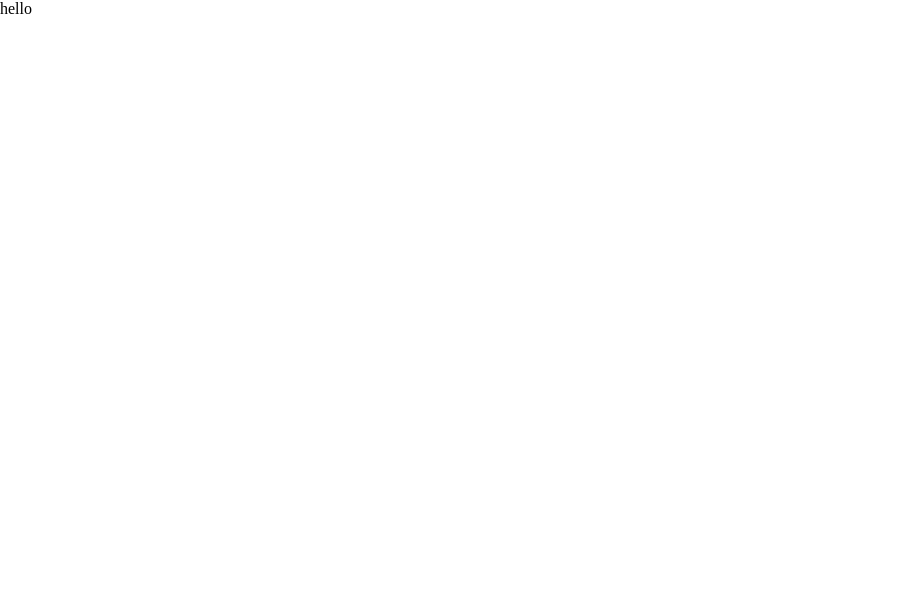
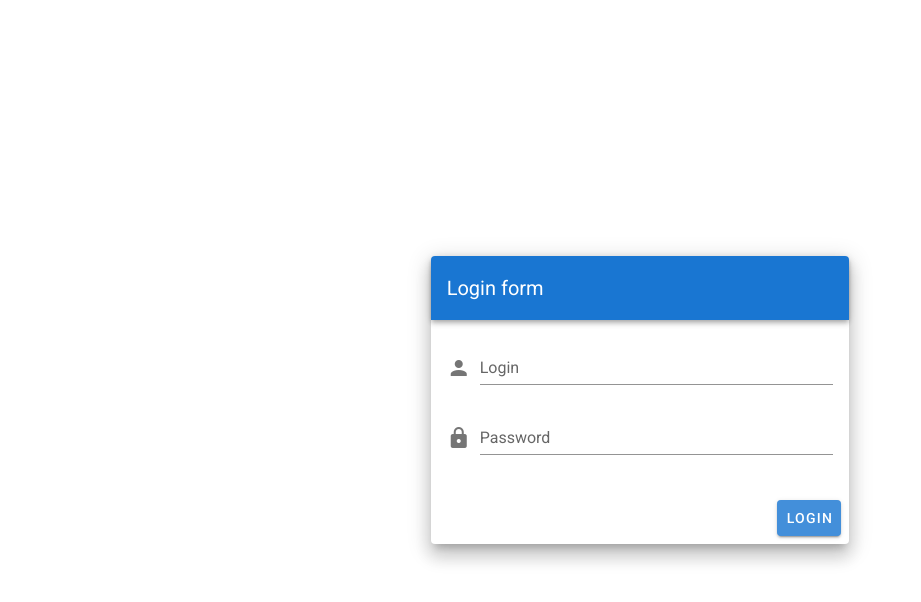
Before and after one commit to peksinsara/gloCOM-clone, a Vue app: page / in a window 1280 px wide. Shown: the top 602 px of the page, without its empty margins (0-921 px from the left). Built offline with nearby package versions, Linux system fonts and the light colour scheme.

Commit message:
login UI implemented

```diff
--- /dev/null
+++ b/src/components/LogIn.vue
@@ -0,0 +1,49 @@
+<template>
+  <v-app id="inspire">
+    <v-main>
+      <v-container fluid fill-height>
+        <v-layout align-center justify-center>
+          <v-flex xs12 sm8 md4>
+            <v-card class="elevation-12">
+              <v-toolbar dark color="primary">
+                <v-toolbar-title>Login form</v-toolbar-title>
+              </v-toolbar>
+              <v-card-text>
+                <v-form>
+                  <v-text-field
+                    prepend-icon="mdi-account"
+                    name="login"
+                    label="Login"
+                    type="text"
+                  ></v-text-field>
+                  <v-text-field
+                    prepend-icon="mdi-lock"
+                    id="password"
+                    name="password"
+                    label="Password"
+                    type="password"
+                  ></v-text-field>
+                </v-form>
+              </v-card-text>
+              <v-card-actions>
+                <v-spacer></v-spacer>
+                <v-btn color="primary" to="/">Login</v-btn>
+              </v-card-actions>
+            </v-card>
+          </v-flex>
+        </v-layout>
+      </v-container>
+    </v-main>
+  </v-app>
+</template>
+
+<script>
+export default {
+  name: "LogIn",
+  props: {
+    source: String,
+  },
+};
+</script>
+
+<style></style>
--- a/src/views/HomeView.vue
+++ b/src/views/HomeView.vue
@@ -1,13 +1,16 @@
 <template lang="">
     <div>
-        <p>hello</p>
+        <LogIn/>
     </div>
 </template>
 <script>
+import LogIn from "../components/LogIn.vue";
 export default {
-    name: 'HomeView',
-}
+  name: "HomeView",
+  components: {
+    LogIn,
+  },
+};
 </script>
 <style lang="">
-
 </style>
```
Also changed, not shown: src/components/Login.vue (deleted).
